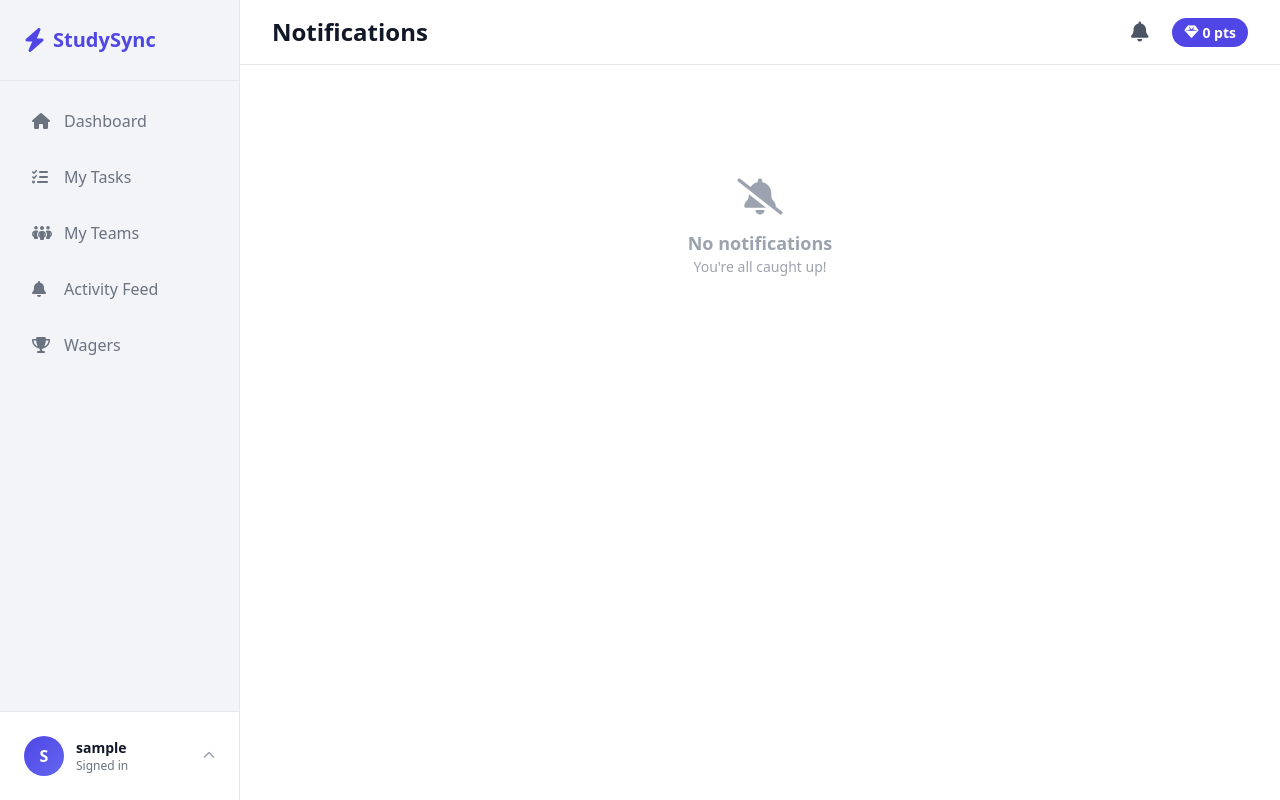
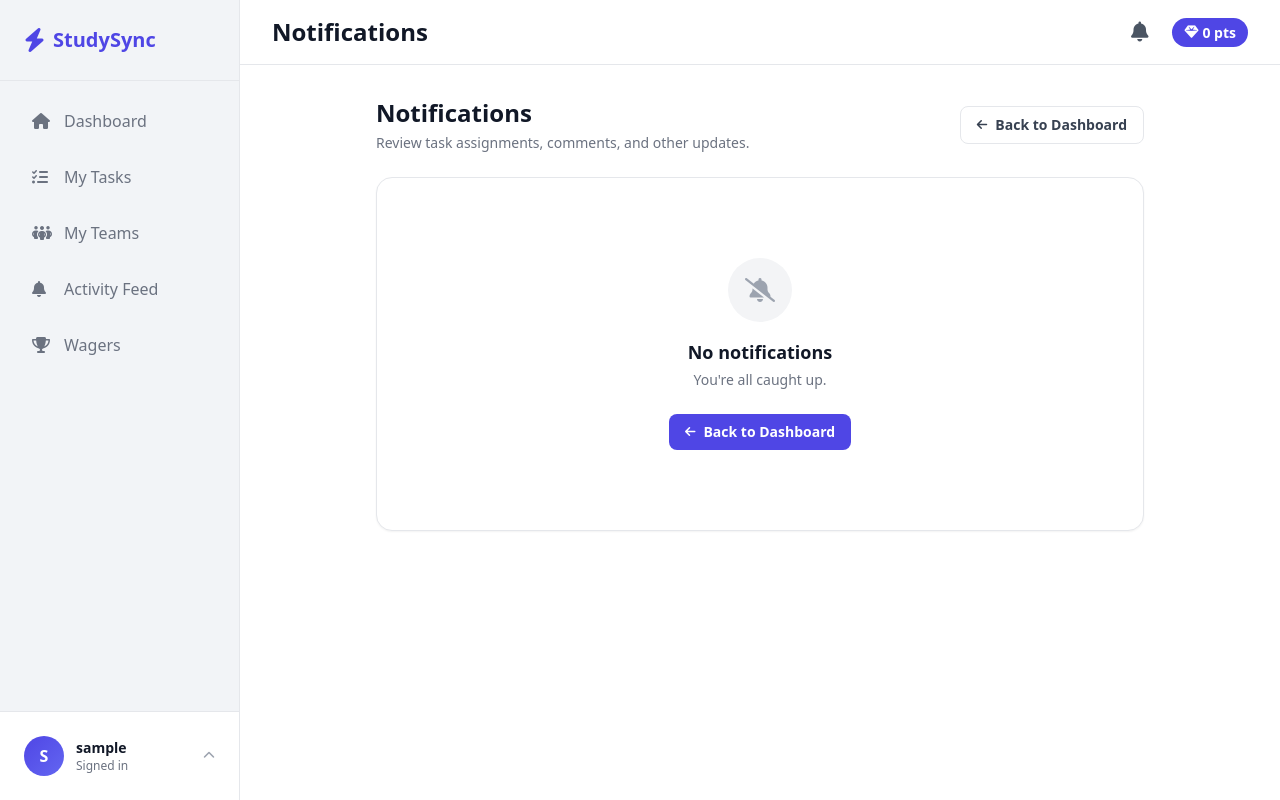
Before and after one commit to dannyc169/Agile-Development-Team-Project, a Flask app: page /notifications in a window 1280 px wide. Run offline with Flask 3, Linux system fonts and the light colour scheme; the visitor is signed in with stand-in values (Sample User, id 1); data that the repository does not hold is empty; some libraries are stand-ins or nearby versions.

Commit message:
Refactor notifications template for improved layout

```diff
--- a/studysync/app/templates/notifications/index.html
+++ b/studysync/app/templates/notifications/index.html
@@ -4,85 +4,121 @@
 {% block page_title %}Notifications{% endblock %}
 
 {% block content %}
-<div class="max-w-2xl mx-auto space-y-4">
+<div class="max-w-3xl mx-auto space-y-6">
+    <!-- Page header / navigation -->
+    <div class="flex flex-col gap-4 sm:flex-row sm:items-center sm:justify-between">
+        <div>
+            <h1 class="text-2xl font-bold text-gray-900">Notifications</h1>
+            <p class="text-sm text-gray-500 mt-1">
+                Review task assignments, comments, and other updates.
+            </p>
+        </div>
 
-    {% if notifications %}
-        {% if unread_count and unread_count > 0 %}
-        <div class="flex justify-end">
-            <form
-                method="post"
-                action="{{ url_for('notifications.mark_all_notifications_read') }}"
-            >
+        <div class="flex flex-wrap items-center gap-3">
+            <a href="{{ url_for('dashboard') }}"
+               class="inline-flex items-center gap-2 px-4 py-2 rounded-lg border border-gray-200 bg-white text-sm font-semibold text-gray-700 hover:bg-gray-50 transition">
+                <i class="fas fa-arrow-left text-xs"></i>
+                Back to Dashboard
+            </a>
+
+            {% if notifications and unread_count and unread_count > 0 %}
+            <form method="post" action="{{ url_for('notifications.mark_all_notifications_read') }}">
                 <input type="hidden" name="csrf_token" value="{{ csrf_token() }}">
 
-                <button
-                    type="submit"
-                    class="text-sm text-indigo-600 hover:text-indigo-800 font-medium"
-                >
+                <button type="submit"
+                        class="inline-flex items-center gap-2 px-4 py-2 rounded-lg bg-indigo-600 text-white text-sm font-semibold hover:bg-indigo-700 transition">
+                    <i class="fas fa-check-double text-xs"></i>
                     Mark all as read
                 </button>
             </form>
+            {% endif %}
         </div>
-        {% endif %}
+    </div>
 
-        <div class="space-y-3">
+    {% if notifications %}
+    <div class="bg-white border border-gray-200 rounded-2xl shadow-sm overflow-hidden">
+        <div class="px-5 py-4 border-b border-gray-100 flex items-center justify-between">
+            <div>
+                <h2 class="text-lg font-semibold text-gray-900">Recent Notifications</h2>
+                <p class="text-sm text-gray-500">
+                    {{ unread_count }} unread notification{{ '' if unread_count == 1 else 's' }}
+                </p>
+            </div>
+        </div>
+
+        <div class="divide-y divide-gray-100">
             {% for n in notifications %}
-            <form
-                method="post"
-                action="{{ url_for('notifications.open_notification', notification_id=n.id) }}"
-            >
+            <form method="post"
+                  action="{{ url_for('notifications.open_notification', notification_id=n.id) }}">
                 <input type="hidden" name="csrf_token" value="{{ csrf_token() }}">
 
-                <button
-                    type="submit"
-                    class="w-full text-left flex items-start gap-4 bg-white border rounded-lg px-5 py-4 hover:shadow-md transition-shadow
-                           {{ 'border-indigo-200 bg-indigo-50' if not n.is_read else 'border-gray-200' }}"
-                >
-                    <!-- Icon -->
+                <button type="submit"
+                        class="w-full text-left flex items-start gap-4 px-5 py-4 transition hover:bg-gray-50
+                               {{ 'bg-indigo-50' if not n.is_read else 'bg-white' }}"
+                        aria-label="Open notification">
+                    <!-- Notification icon -->
                     <div class="flex-shrink-0 mt-0.5">
                         {% if n.type == 'comment' %}
-                        <span class="w-9 h-9 rounded-full bg-blue-100 text-blue-600 flex items-center justify-center">
+                        <span class="w-10 h-10 rounded-full bg-blue-100 text-blue-600 flex items-center justify-center">
                             <i class="fas fa-comment-dots text-sm"></i>
                         </span>
                         {% elif n.type == 'task_assigned' %}
-                        <span class="w-9 h-9 rounded-full bg-indigo-100 text-indigo-600 flex items-center justify-center">
+                        <span class="w-10 h-10 rounded-full bg-indigo-100 text-indigo-600 flex items-center justify-center">
                             <i class="fas fa-clipboard-check text-sm"></i>
                         </span>
                         {% else %}
-                        <span class="w-9 h-9 rounded-full bg-gray-100 text-gray-500 flex items-center justify-center">
+                        <span class="w-10 h-10 rounded-full bg-gray-100 text-gray-500 flex items-center justify-center">
                             <i class="fas fa-bell text-sm"></i>
                         </span>
                         {% endif %}
                     </div>
 
-                    <!-- Content -->
+                    <!-- Notification content -->
                     <div class="flex-1 min-w-0">
-                        <p class="text-sm {{ 'font-semibold text-gray-900' if not n.is_read else 'text-gray-700' }}">
-                            {{ n.message }}
-                        </p>
+                        <div class="flex items-center gap-2">
+                            {% if not n.is_read %}
+                            <span class="w-2.5 h-2.5 rounded-full bg-indigo-500 flex-shrink-0"></span>
+                            {% endif %}
+
+                            <p class="text-sm leading-6 {{ 'font-semibold text-gray-900' if not n.is_read else 'text-gray-700' }}">
+                                {{ n.message }}
+                            </p>
+                        </div>
+
                         <p class="text-xs text-gray-400 mt-1">
-                            {{ n.created_at.strftime('%b %d, %Y · %H:%M') }}
+                            {% if n.created_at %}
+                                {{ n.created_at.strftime('%b %d, %Y · %H:%M') }}
+                            {% else %}
+                                Just now
+                            {% endif %}
                         </p>
                     </div>
 
-                    <!-- Unread dot -->
-                    {% if not n.is_read %}
-                    <div class="flex-shrink-0 mt-1.5">
-                        <span class="w-2.5 h-2.5 rounded-full bg-indigo-500 block"></span>
+                    <div class="flex-shrink-0 flex items-center gap-2 text-sm font-semibold text-indigo-600 mt-1">
+                        Open
+                        <i class="fas fa-arrow-right text-xs"></i>
                     </div>
-                    {% endif %}
                 </button>
             </form>
             {% endfor %}
         </div>
+    </div>
 
     {% else %}
-    <div class="text-center py-20 text-gray-400">
-        <i class="fas fa-bell-slash text-4xl mb-3"></i>
-        <p class="text-lg font-semibold">No notifications</p>
-        <p class="text-sm">You're all caught up!</p>
+    <div class="bg-white border border-gray-200 rounded-2xl shadow-sm text-center py-20 px-6">
+        <div class="w-16 h-16 rounded-full bg-gray-100 text-gray-400 flex items-center justify-center mx-auto mb-4">
+            <i class="fas fa-bell-slash text-2xl"></i>
+        </div>
+
+        <p class="text-lg font-semibold text-gray-900">No notifications</p>
+        <p class="text-sm text-gray-500 mt-1">You're all caught up.</p>
+
+        <a href="{{ url_for('dashboard') }}"
+           class="inline-flex items-center gap-2 mt-6 px-4 py-2 rounded-lg bg-indigo-600 text-white text-sm font-semibold hover:bg-indigo-700 transition">
+            <i class="fas fa-arrow-left text-xs"></i>
+            Back to Dashboard
+        </a>
     </div>
     {% endif %}
-
 </div>
 {% endblock %}
```
